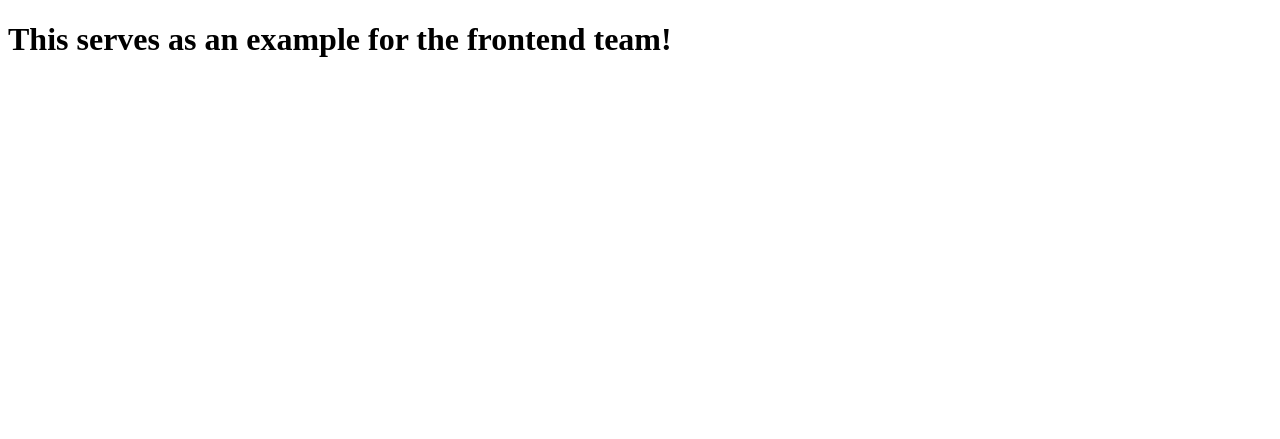
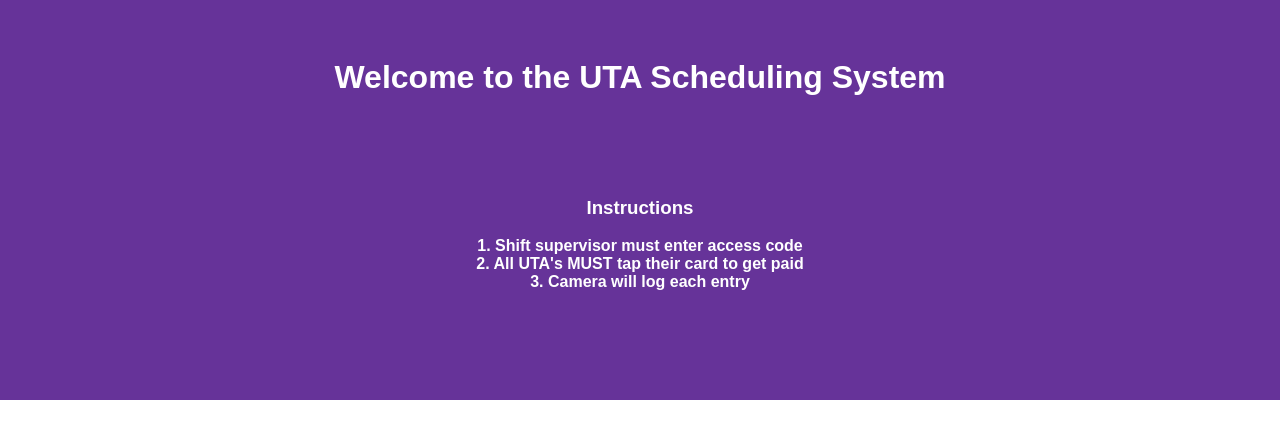
Before and after one commit to Proto007/UTA-Management-System, a Django app: page / in a window 1280 px wide. Shown: the top 439 px of the page. Run offline with Django 4.2, Linux system fonts and the light colour scheme.

Commit message:
html/css/javascript that will be homepage, validation & prompt to be added later.

```diff
--- /dev/null
+++ b/uta_management_system/templates/homepage.css
@@ -0,0 +1,30 @@
+#background {
+    position: fixed;
+    top: 0;
+    left: 0;
+    width: 100%;
+    height: 50%;
+    background-color: rebeccapurple;
+}
+
+#title {
+    flex: 0 0 120px;
+    position: relative;
+    z-index: 2;
+    padding: 30px;
+    text-align: center;
+    font-weight: bold;
+    font-family: Arial, sans-serif;
+    color: white;
+}
+
+#instructions {
+    flex: 0 0 120px;
+    position: relative;
+    z-index: 2;
+    padding: 30px;
+    text-align: center;
+    font-weight: bold;
+    font-family: Arial, sans-serif;
+    color: white;
+}
--- a/uta_management_system/templates/homepage.html
+++ b/uta_management_system/templates/homepage.html
@@ -1,10 +1,21 @@
 <!DOCTYPE html>
 
-<html>
+<html lang = "en">
+    <div id="background"></div>
+
     <head>
         <title>UTA-Clockin</title>
+        <link rel = "stylesheet" type = "text/css" href = "homepage.css">
+        <script src="homepage.js"></script>
     </head>
-    <body>
-        <h1>This serves as an example for the frontend team!</h1>
-    </body>
+
+    <div id = "title">
+        <h1>Welcome to the UTA Scheduling System</h1>
+    </div>
+
+    <div id = "instructions">
+        <h3>Instructions</h3>
+        <b>1. Shift supervisor must enter access code <br>2. All UTA's MUST tap their card to get paid<br>3. Camera will log each entry</b>
+    </div>
+
 </html>
```
Also changed, not shown: uta_management_system/templates/homepage.js (added).
